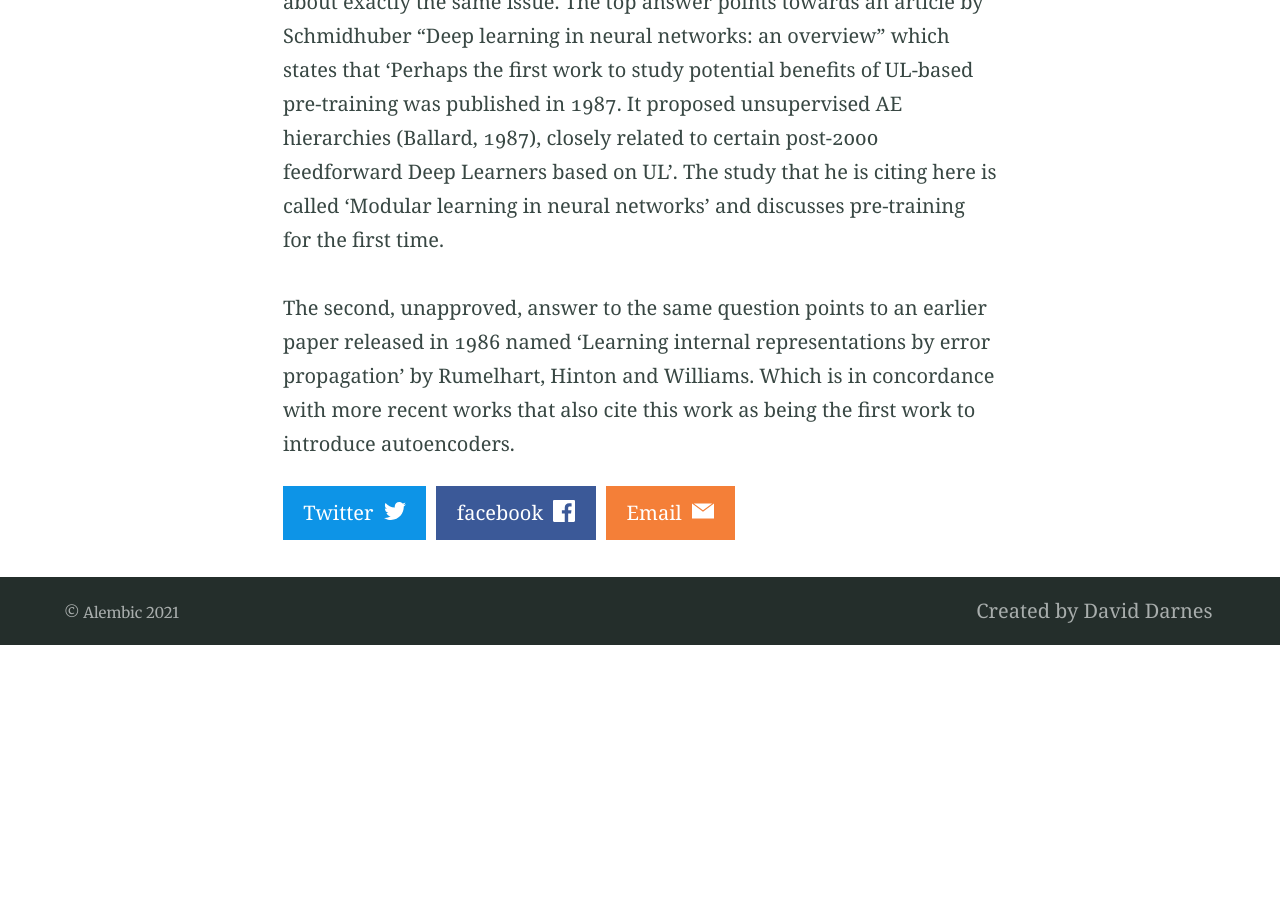
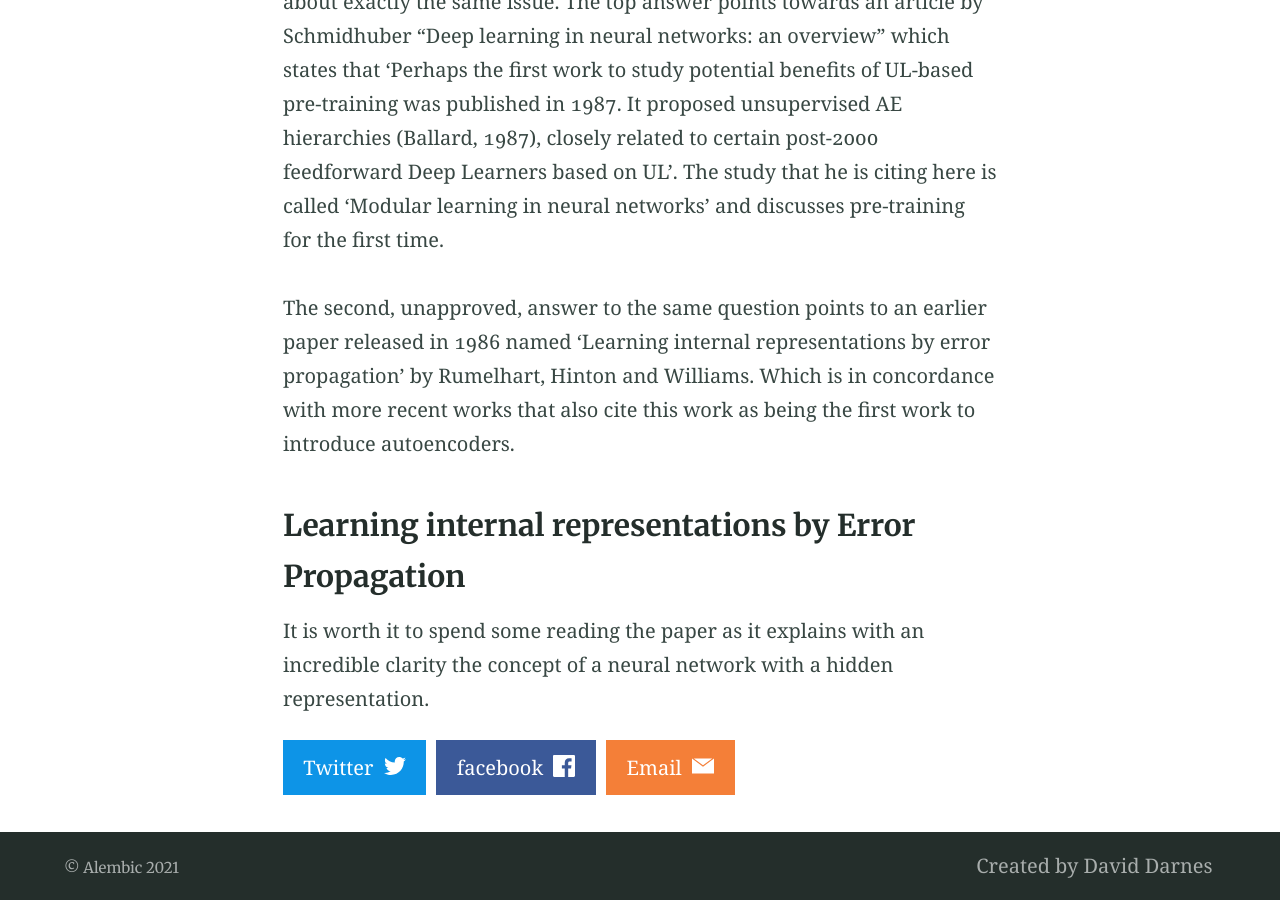
Before and after one commit to back2theprop/back2theprop, a Jekyll site: the page built from _posts/2021-02-07-the-beginner's-guide-to-autoencoders.md, in a window 1280 px wide and 900 px high, scrolled down 1074 px. Built offline with Jekyll 4.4.1, drawn with Linux system fonts in a browser that asks for light colours; before the commit the page ends 1719 px from its top, so only the background shows below that.

Commit message:
Update 2021-02-07-the-beginner's-guide-to-autoencoders.md

```diff
--- a/_posts/2021-02-07-the-beginner's-guide-to-autoencoders.md
+++ b/_posts/2021-02-07-the-beginner's-guide-to-autoencoders.md
@@ -17,3 +17,7 @@ I love the autoencoder, because it's such a versatile model to have in your mach
 One of the fascinating things about the autoencoder is that there is no clear consensus about it's origins. A cursory google search does not immediately reveal to us a clear pointer towards source. However, we are met with a Cross Validated Stack Exchange question that is also inquiring about exactly the same issue. The top answer points towards an article by Schmidhuber "Deep learning in neural networks: an overview" which states that 'Perhaps the first work to study potential benefits of UL-based pre-training was published in 1987. It proposed unsupervised AE hierarchies (Ballard, 1987), closely related to certain post-2000 feedforward Deep Learners based on UL'. The study that he is citing here is called 'Modular learning in neural networks' and discusses pre-training for the first time.
 
 The second, unapproved, answer to the same question points to an earlier paper released in 1986 named 'Learning internal representations by error propagation' by Rumelhart, Hinton and Williams. Which is in concordance with more recent works that also cite this work as being the first work to introduce autoencoders.
+
+### Learning internal representations by Error Propagation
+
+It is worth it to spend some reading the paper as it explains with an incredible clarity the concept of a neural network with a hidden representation.
```
